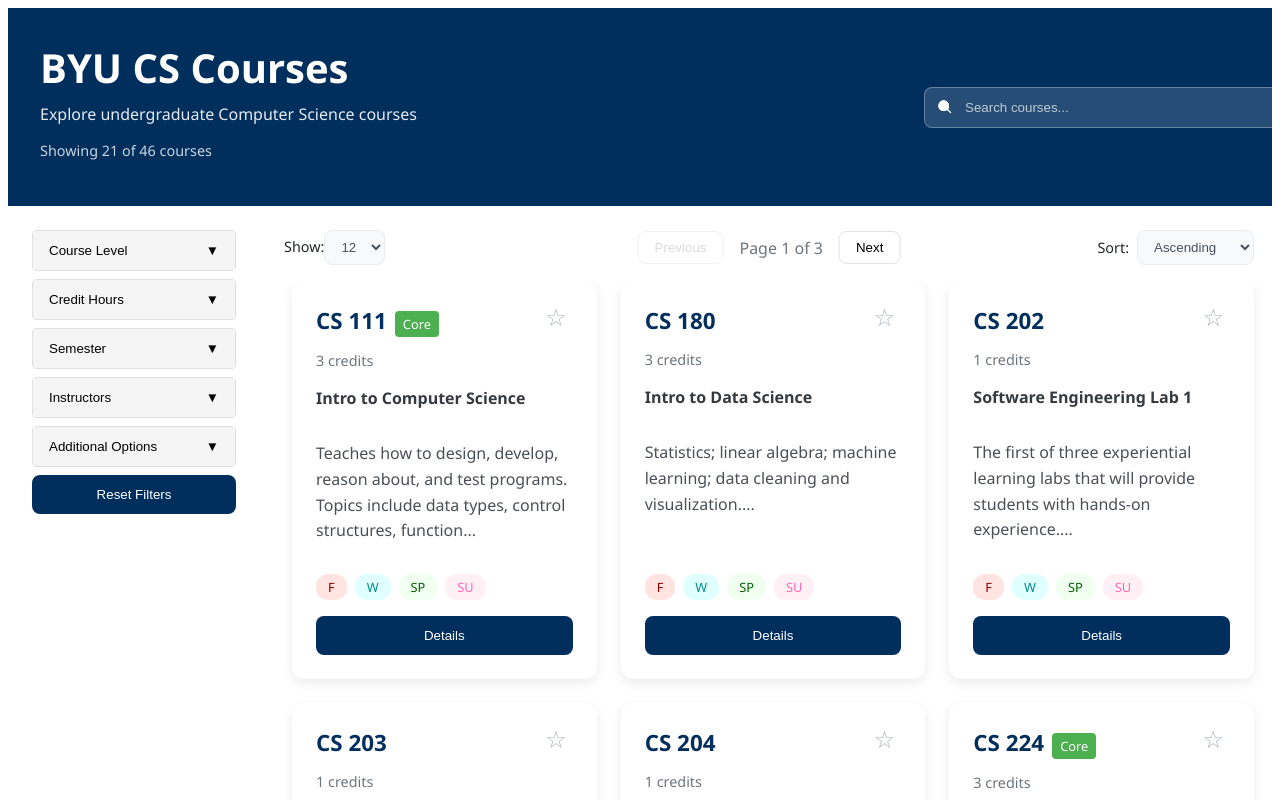
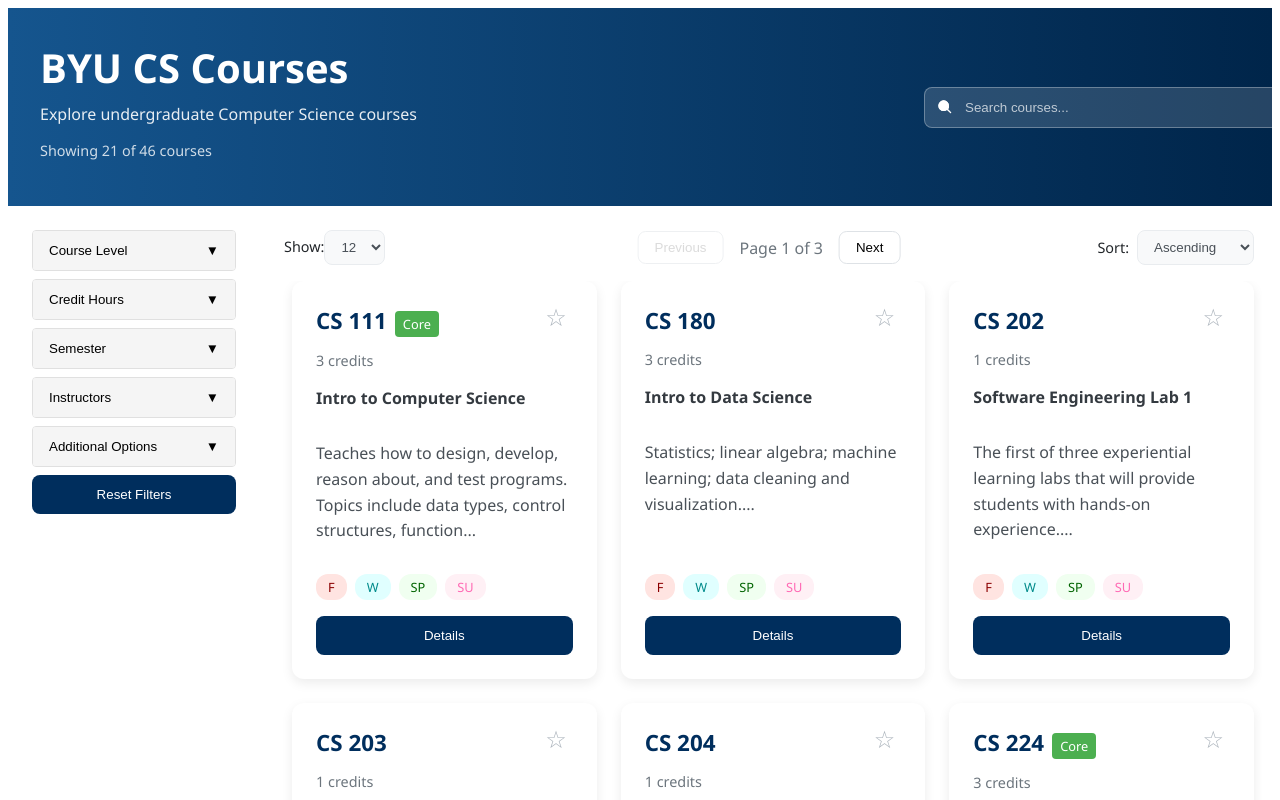
Before and after one commit to nbn1343/P1_Website, a React (Vite) app: page / in a window 1280 px wide. Shown: the top 800 px of the page. Built offline with nearby package versions, Linux system fonts and the light colour scheme.

Commit message:
added slight gradient

```diff
--- a/src/index.css
+++ b/src/index.css
@@ -6,11 +6,12 @@
 }
 
 .header {
-  background-color: #002E5D;
+  background: linear-gradient(to right, #15558e, #00254a);
   color: white;
   padding: 2rem;
   text-align: center;
 }
+
 
 /* Header with search bar */
 .header-content {
```
